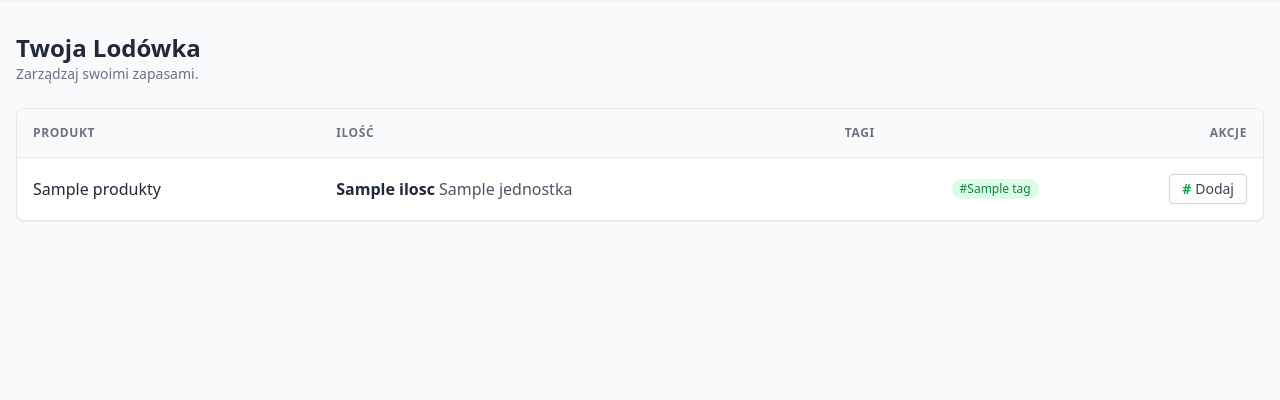
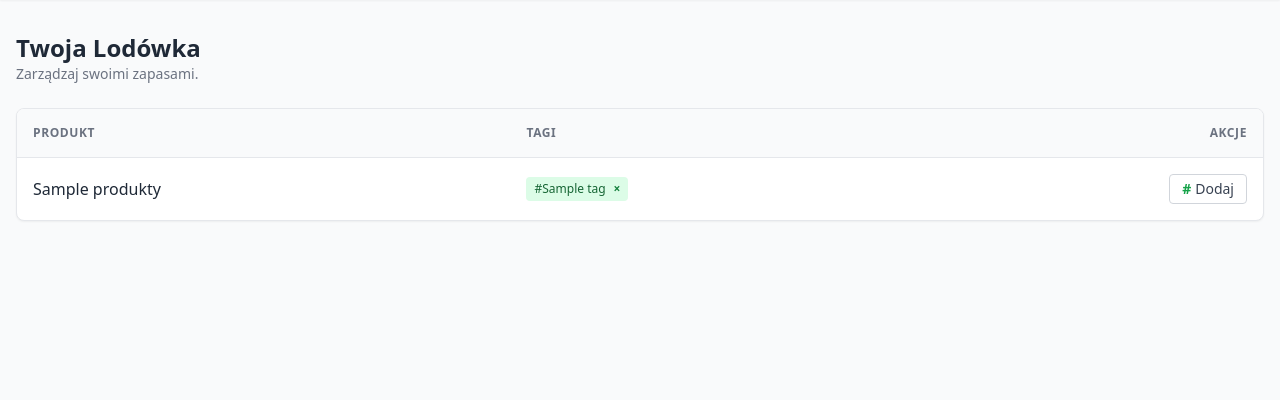
Before and after one commit to Leppniz/ZeroWaste, a Flask app: template templates/tagi.html in a window 1280 px wide. Shown: the part 60-460 px from the top of the page. Run offline with Flask 3, Linux system fonts and the light colour scheme; the template is opened without the code that fills it: most values are stand-ins (such as "Sample title", 1, 10 or a date in 2020); some libraries are stand-ins or nearby versions.

Commit message:
usuwanie tagow

```diff
--- a/produkt.py
+++ b/produkt.py
@@ -34,7 +34,9 @@ class Produkt(ABC):
     def has_tag(self, tag: str) -> bool:
         return tag.strip().lower() in self._tags
 
-
+    def remove_tag(self, tag):
+        if tag in self.tags:
+            self.tags.remove(tag)
 
     # ENKAPSULACJA (Gettery i Settery)
     @property
--- a/templates/tagi.html
+++ b/templates/tagi.html
@@ -21,7 +21,6 @@
                 <thead>
                     <tr class="bg-gray-50 text-gray-500 text-xs uppercase tracking-wider border-b border-gray-200">
                         <th class="p-4 font-semibold">Produkt</th>
-                        <th class="p-4 font-semibold">Ilość</th>
                         <th class="p-4 font-semibold">Tagi</th>
                         <th class="p-4 font-semibold text-right">Akcje</th>
                     </tr>
@@ -37,22 +36,27 @@
                             {% endif %}
                         </td>
 
-                        <td class="p-4 text-gray-600">
-                            <span class="font-bold text-gray-800">{{ p.ilosc }}</span> {{ p.jednostka }}
-                        </td>
                         <td class="p-4">
-                             {% if p.tags %}
-                                <div class="flex flex-wrap gap-1 justify-end">
-                                    {% for tag in p.tags %}
-                                        <span class="text-xs bg-green-100 text-green-700 px-2 py-0.5 rounded-full">
-                                            #{{ tag }}
-                                        </span>
-                                    {% endfor %}
-                                </div>
-                            {% else %}
-                                <span class="text-gray-400 text-sm">—</span>
-                            {% endif %}
-                        </td>
+    <div class="flex flex-wrap gap-2">
+        {% for tag in p.tags %}
+        <form action="{{ url_for('usun_tag') }}"
+              method="post"
+              class="inline-flex items-center bg-green-100 text-green-800 text-xs rounded px-2 py-1 gap-1">
+
+            <span>#{{ tag }}</span>
+
+            <input type="hidden" name="produkt_id" value="{{ p.id }}">
+            <input type="hidden" name="tag" value="{{ tag }}">
+
+            <button type="submit"
+                    class="ml-1 text-green-700 hover:text-red-600 font-bold leading-none">
+                ×
+            </button>
+        </form>
+        {% endfor %}
+    </div>
+</td>
+
 
 
 
```
